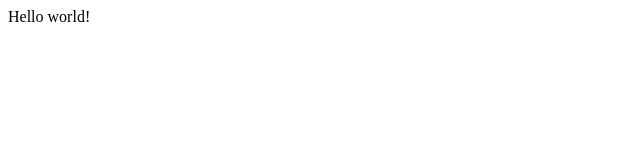
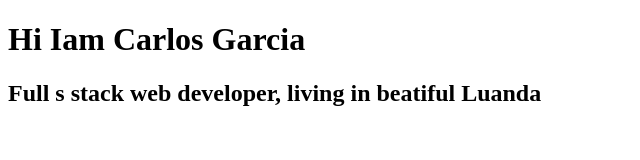
Before and after one commit to CarlCr/gatsby-intro, a Gatsby site: page / in a window 1280 px wide. Shown: the whole page, without its empty margins (0-640 px from the left). Built offline with nearby package versions, Linux system fonts and the light colour scheme; Gatsby itself is replaced by a stand-in of ours.

Commit message:
Initaial commit

```diff
--- a/src/pages/index.js
+++ b/src/pages/index.js
@@ -1,3 +1,12 @@
-import React from "react"
+import React from 'react'
 
-export default () => <div>Hello world!</div>
+const Home = () => {
+    return(
+        <div>
+            <h1>Hi Iam Carlos Garcia</h1>
+            <h2>Full s stack web developer, living in beatiful Luanda</h2>
+        </div>
+    )
+}
+
+export default Home
```
